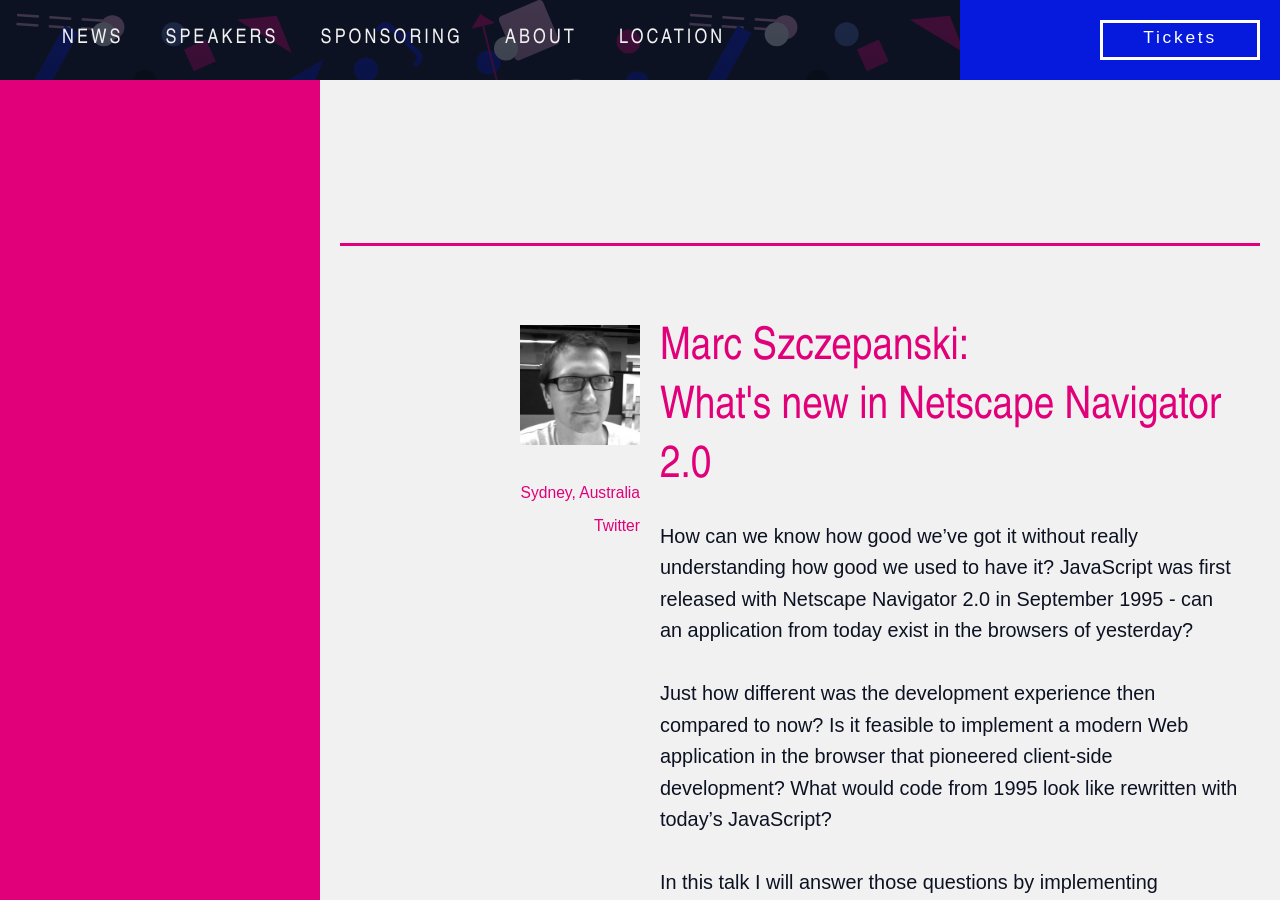
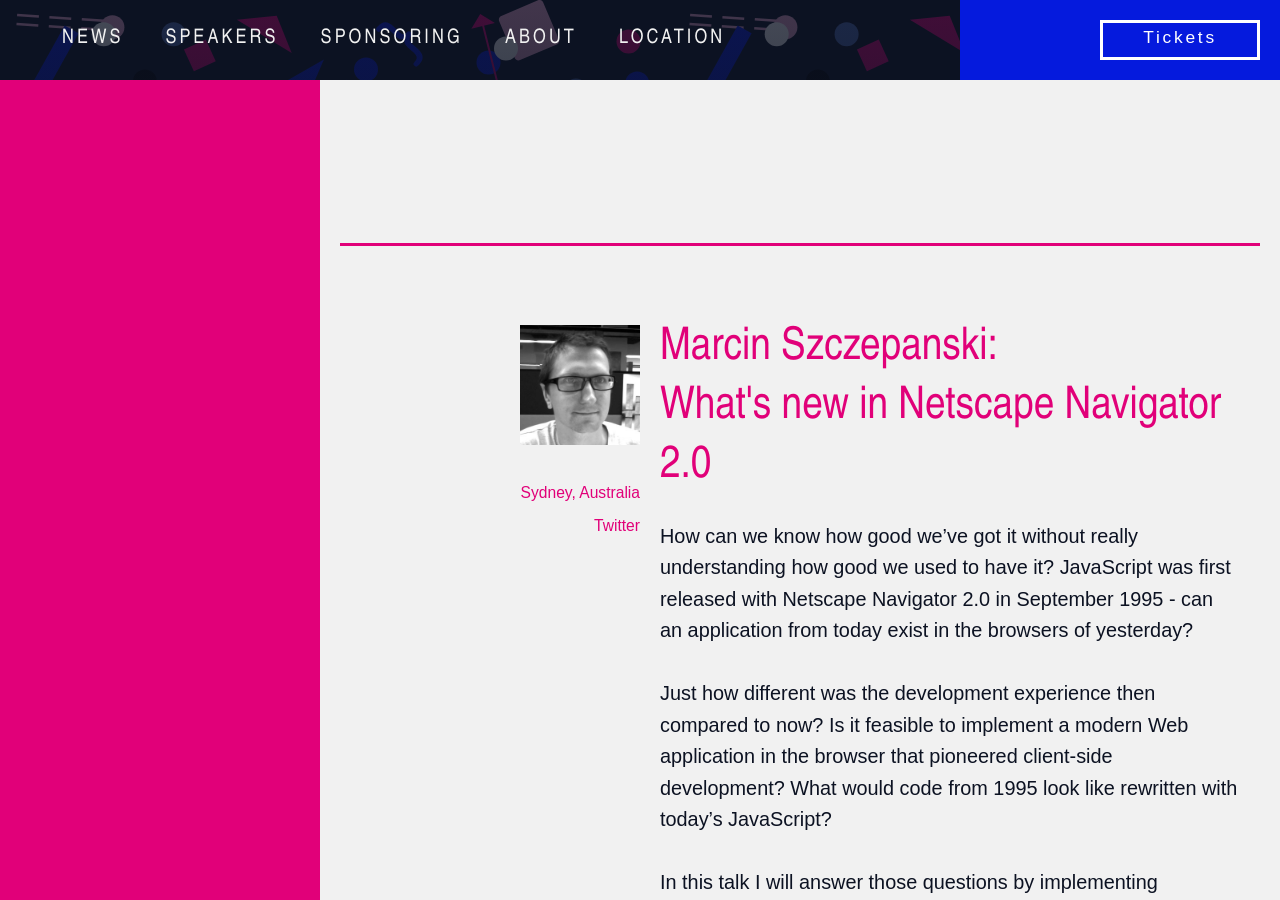
Before and after one commit to jsconf/2017.jsconf.eu, a Jekyll site: the page built from speakers/_posts/2017-03-23-marc-szczepanski-whats-new-in-netscape-navigator-20.md, in a window 1280 px wide and 900 px high. Built offline with Jekyll 4.4.1, drawn with Linux system fonts in a browser that asks for light colours; nearby versions of some CDN libraries; comment, search, counter and statistics services are not loaded.

Commit message:
fix: typos

```diff
--- a/speakers/_posts/2017-03-23-marc-szczepanski-whats-new-in-netscape-navigator-20.md
+++ b/speakers/_posts/2017-03-23-marc-szczepanski-whats-new-in-netscape-navigator-20.md
@@ -1,9 +1,9 @@
 ---
 layout: speaker-page
 tags: speaker
-title: "What's new in Netscape Navigator 2.0 – marcins@gmail.com"
+title: "What's new in Netscape Navigator 2.0 – Macin Szczepanski"
 permalink: /speakers/2017-03-23-marc-szczepanski-whats-new-in-netscape-navigator-20.html
-speaker: Marc Szczepanski
+speaker: Marcin Szczepanski
 talk: "What's new in Netscape Navigator 2.0"
 website: ''
 twitter: 'https://twitter.com/marcins'
```
